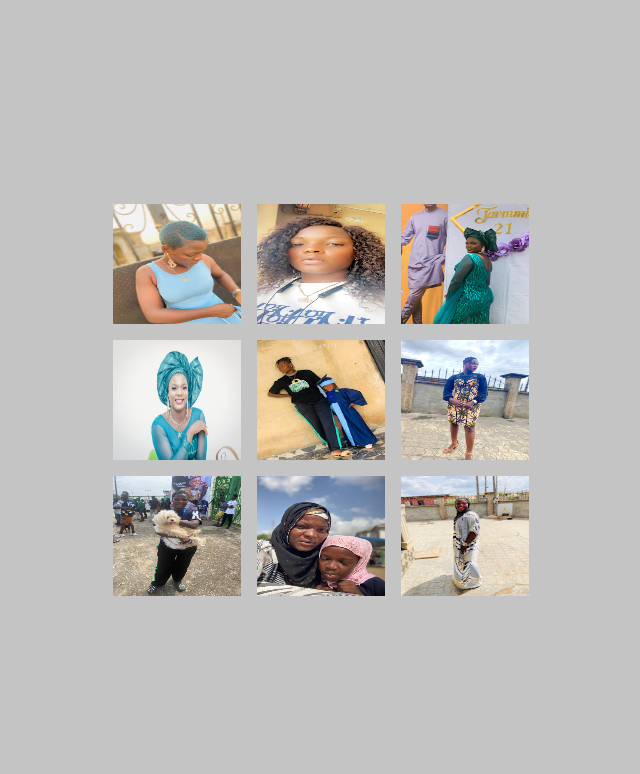
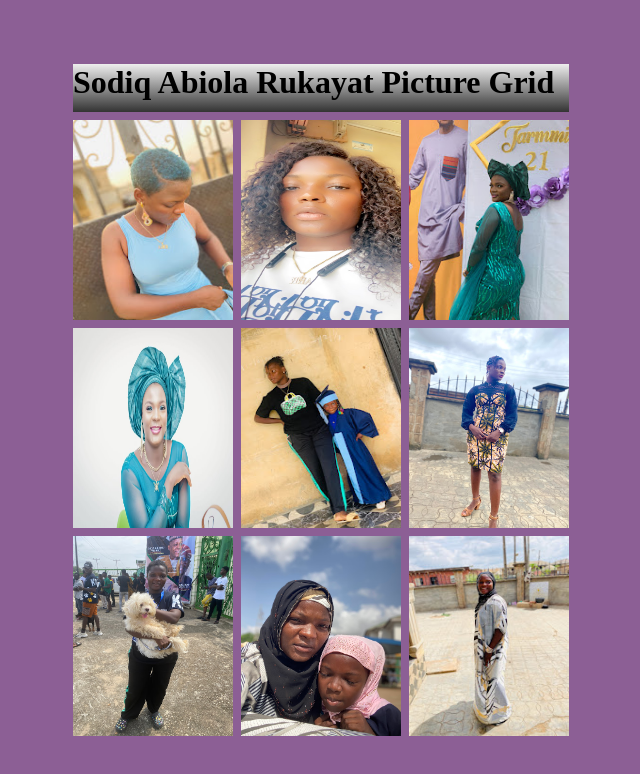
Before and after one commit to Abiola-Sodiq/assignment, a plain HTML site: page index.html in a window 1280 px wide. Shown: the whole page, without its empty margins (319-959 px from the left). Drawn offline with Linux system fonts and the light colour scheme.

Commit message:
new commit

```diff
--- a/index.html
+++ b/index.html
@@ -5,7 +5,7 @@
     <meta http-equiv="X-UA-Compatible" content="IE=edge">
     <meta name="viewport" content="width=device-width, initial-scale=1.0">
     <link rel="stylesheet" href="style.css">
-    <title>Document</title>
+    <title>Grid Images</title>
 </head>
 <body>
     <script src="index.js"></script>
--- a/index.js
+++ b/index.js
@@ -2,6 +2,7 @@ const body = document.body;
 
 const div = document.createElement("div");
 const div2 = document.createElement("div")
+const text = document.createElement("h1")
 const span1 = document.createElement("span")
 const span2 = document.createElement("span")
 const span3 = document.createElement("span")
@@ -18,10 +19,11 @@ div.classList.add("maincontainer")
 div2.classList.add("container")
 body.append(div)
 div.append(div2)
-div2.append(span1,span2,span3)
+div2.append(text,span1,span2,span3)
 span1.append(img,img2,img3)
 span2.append(img4,img5,img6)
 span3.append(img7,img8,img9)
+text.innerText = "Sodiq Abiola Rukayat Picture Grid"
 img.setAttribute("src","./images/abibi1.JPG" )
 img2.setAttribute("src","./images/abibi2.JPG")
 img3.setAttribute("src","./images/abibi3.JPG")
--- a/style.css
+++ b/style.css
@@ -4,14 +4,14 @@
     box-sizing: border-box;
 }
 img{
-    height: 15svh;
-    width: 8rem;
+    height: 25svh;
+    width: 10rem;
 }
 body{
     height: 100svh;
 }
  .maincontainer{
-    background-color: #c4c4c4;
+    background-color: #71397cce;
     height: 100%;
     display: flex;
     justify-content: center;
@@ -19,13 +19,15 @@ body{
 }
 .container{
     display: grid;
-    grid-template-rows: 1fr 1fr 1fr;
-    gap: 1rem;
+    grid-template-rows: 3rem 1fr 1fr 1fr;
+    gap: .5rem;
+}
+h1{
+    background:  linear-gradient(#eee, #333);
 }
 
 span{
-     height: 25%;
     display: grid;
     grid-template-columns: 1fr 1fr 1fr;
-    gap: 1rem;
+    gap: .5rem;
 }
```
